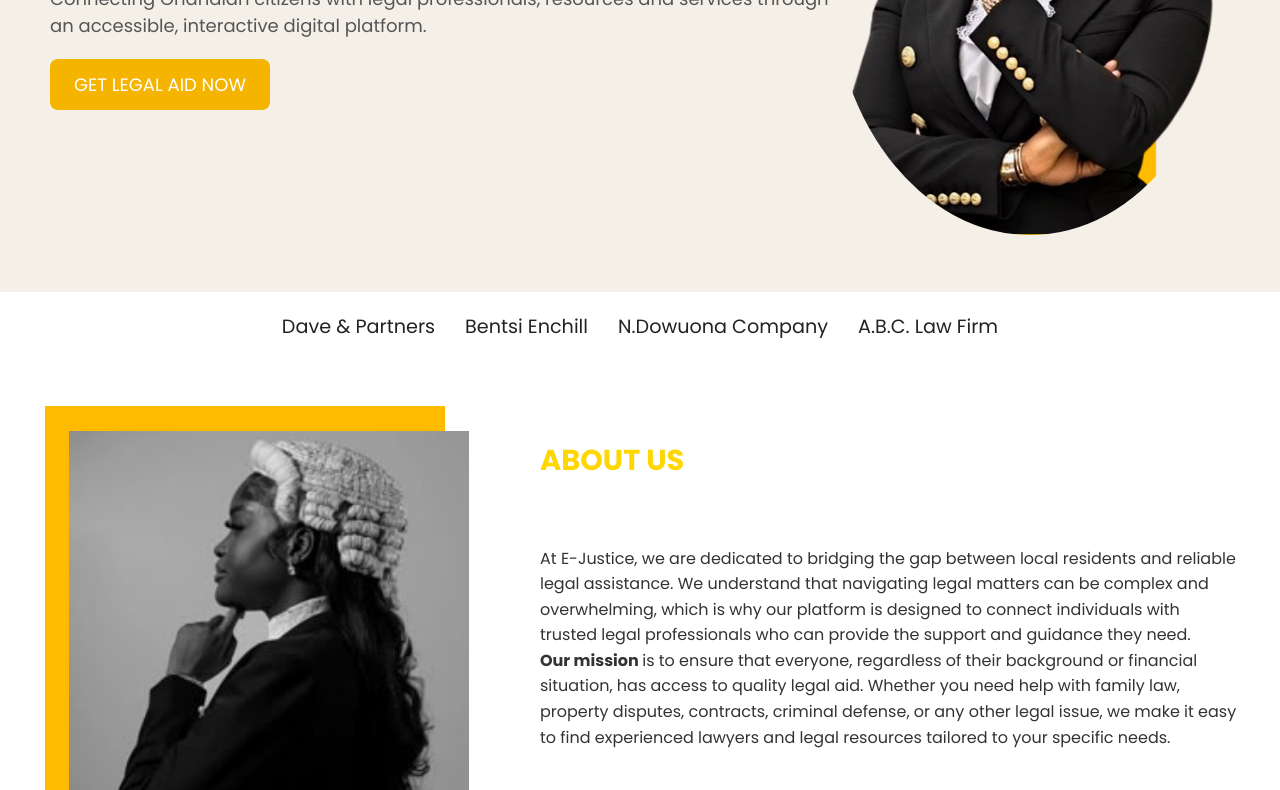
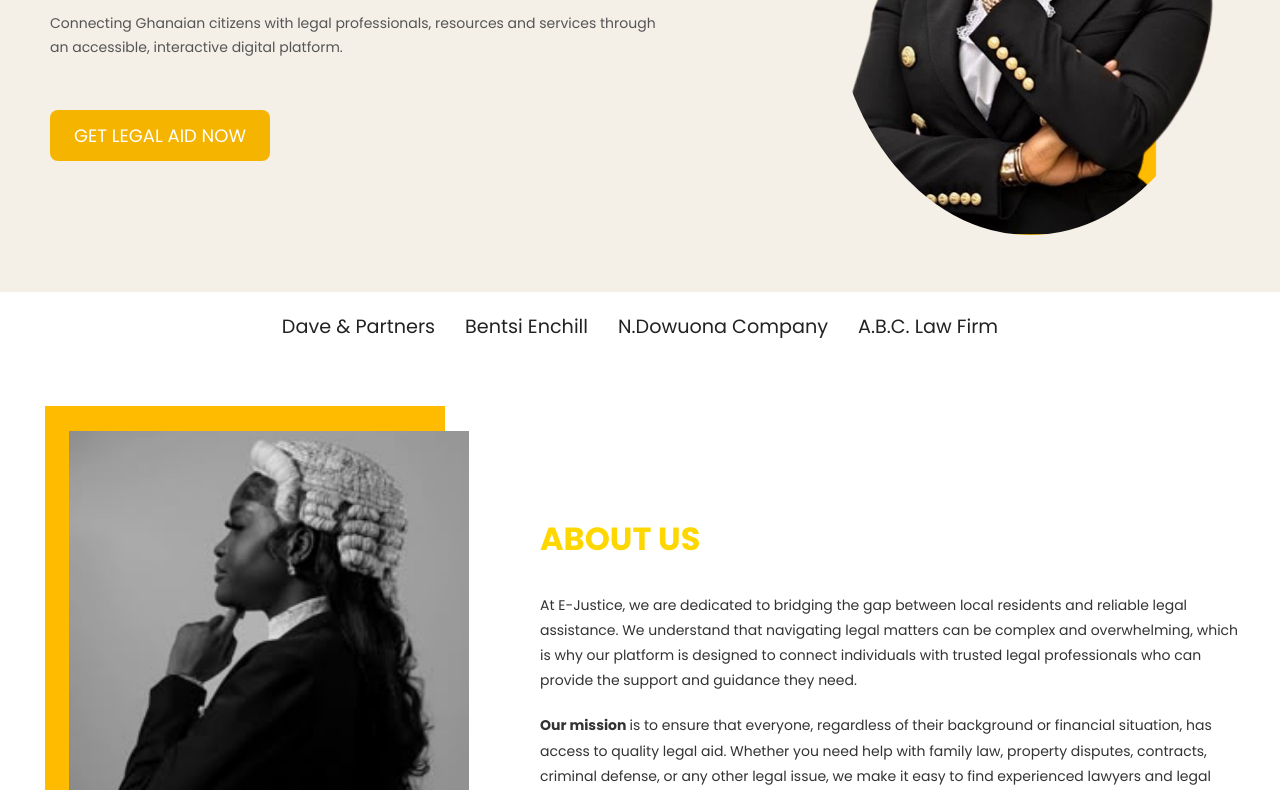
Before and after one commit to dk-willing/E-Justice-final, a website: page home.html in a window 1280 px wide. Shown: the part 343-1133 px from the top of the page. Drawn offline with nearby package versions, Linux system fonts and the light colour scheme.

Commit message:
fix font issues

```diff
--- a/home.css
+++ b/home.css
@@ -141,8 +141,8 @@ header {
   margin-bottom: 10px;
 }
 .hero-content h3 {
-  font-size: 36px;
-  line-height: 1.2;
+  font-size: 48px;
+  line-height: 1.7;
   margin: 0 0 20px 0;
 }
 .hero-content h3 span {
@@ -150,8 +150,10 @@ header {
 }
 
 .hero-content p {
-  font-size: 18px;
-  margin-bottom: 20px;
+  font-size: 14px;
+  line-height: 1.7;
+  width: 80%;
+  margin-bottom: 50px;
   color: #555;
 }
 .hero-button {
@@ -162,7 +164,7 @@ header {
   border-radius: 8px;
   font-size: 18px;
   cursor: pointer;
-  transition: background-color 0.3s ease;
+  transition: all 0.4s;
 }
 .hero-button:hover {
   background-color: #e88900;
@@ -216,16 +218,18 @@ header {
 .about-text {
   max-width: 700px;
   position: relative;
-  bottom: 5rem;
+
+  justify-content: center;
 }
 .about-text h2 {
-  font-size: 1.8rem;
+  font-size: 32px;
   color: gold;
-  margin-bottom: 4rem;
+  margin-bottom: 30px;
 }
 .about-text p {
-  font-size: 1rem;
-  line-height: 1.6;
+  font-size: 14px;
+  line-height: 1.8;
+  margin-bottom: 20px;
   color: #333;
 }
 .about-text strong {
@@ -388,7 +392,7 @@ header {
   transition: background-color 0.3s, color 0.3s;
 }
 .donation-container .btn1:hover {
-  background-color: lightblue;
+  background-color: rgb(31, 58, 67);
   color: white;
 }
 .latest-trend {
```
